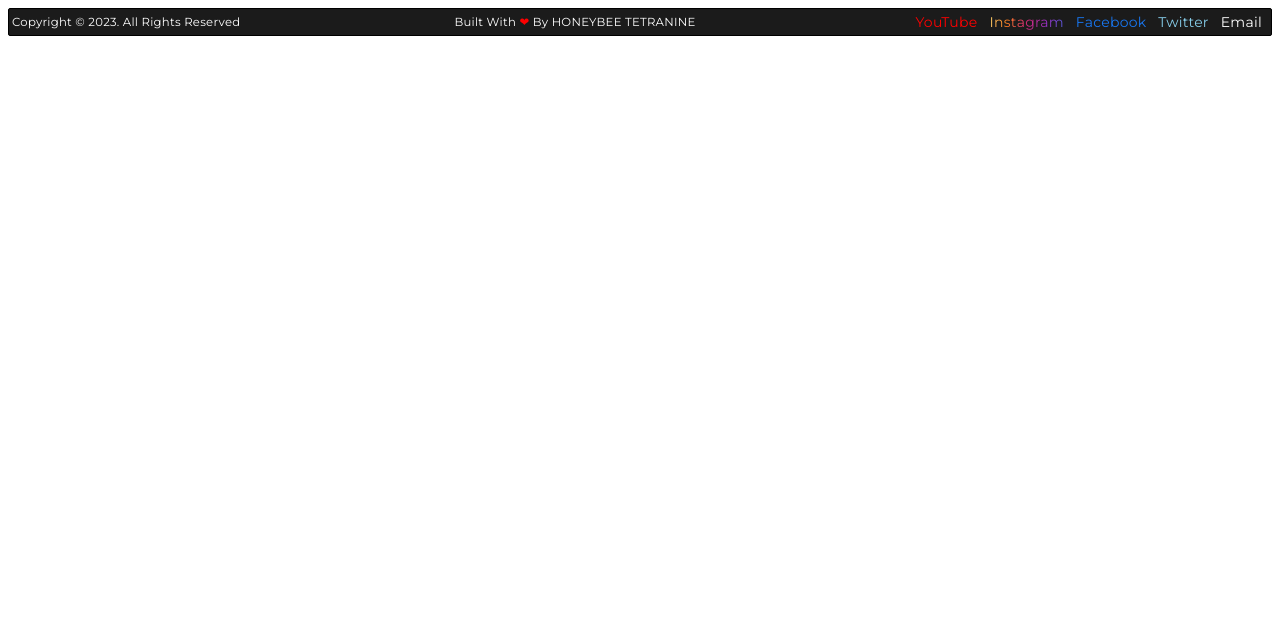
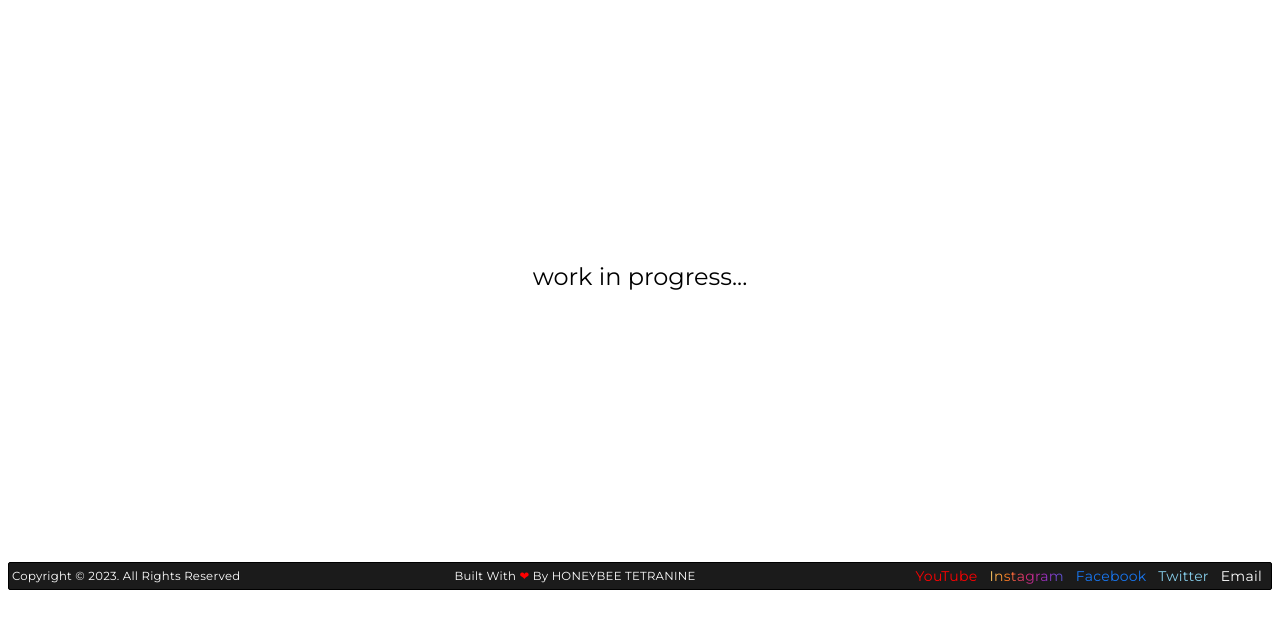
Before and after one commit to dattaabhishek/HoneybeeTetranine, an Angular app: page /work_in_progress in a window 1280 px wide. Before the commit this address led to /. Shown: the top 628 px of the page. Built offline with nearby package versions, Linux system fonts and the light colour scheme.

Commit message:
added routing/navigation

```diff
--- a/src/app/app-routing.module.ts
+++ b/src/app/app-routing.module.ts
@@ -1,10 +1,11 @@
 import { NgModule } from '@angular/core';
 import { RouterModule, Routes } from '@angular/router';
 import { ProfileNavigationComponent } from './portfolio/profile-navigation/profile-navigation.component';
+import { WipComponent } from './masterclass/wip/wip.component';
 
 const routes: Routes = [
-  {path: '', component: ProfileNavigationComponent}
-  // {path: 'guitar-lessons', component: GuitarLessonsComponent}
+  {path: '', component: ProfileNavigationComponent},
+  {path: 'work_in_progress', component: WipComponent}
 ];
 
 @NgModule({
--- /dev/null
+++ b/src/app/masterclass/wip/wip.component.html
@@ -0,0 +1 @@
+<h1 class="wip">work in progress...</h1>
--- /dev/null
+++ b/src/app/masterclass/wip/wip.component.sass
@@ -0,0 +1,3 @@
+.wip
+    text-align: center
+    padding: 20% 0 20% 0
--- a/src/app/portfolio/portfolio.module.ts
+++ b/src/app/portfolio/portfolio.module.ts
@@ -6,6 +6,7 @@ import { ProfileNavigationComponent } from './profile-navigation/profile-navigat
 import { MatTabsModule } from '@angular/material/tabs';
 import { MatButtonModule } from '@angular/material/button';
 import { SocialComponent } from './social/social.component';
+import { RouterModule } from '@angular/router';
 
 
 
@@ -19,7 +20,8 @@ import { SocialComponent } from './social/social.component';
     CommonModule,
     MatTabsModule,
     MatCardModule,
-    MatButtonModule
+    MatButtonModule,
+    RouterModule
   ],
   exports: [
     ProfileComponent,
--- a/src/app/portfolio/profile/profile.component.html
+++ b/src/app/portfolio/profile/profile.component.html
@@ -26,6 +26,6 @@
             <p class="hello">{{hello}}</p>
             <p class="welcomeNoteDescription">{{welcomeNote}}</p>
         </div>
-        <a mat-stroked-button href="google.com" target="_blank" class="guitar-lessons-button">{{guitarLessonsButton}}</a>
+        <a mat-stroked-button routerLink="/work_in_progress" class="guitar-lessons-button">{{guitarLessonsButton}}</a>
     </div>
 </div>
```
Also changed, not shown: src/app/masterclass/wip/wip.component.ts (added, +13 -0 lines), 5 other files (tests, documents, lock files or other folders).
